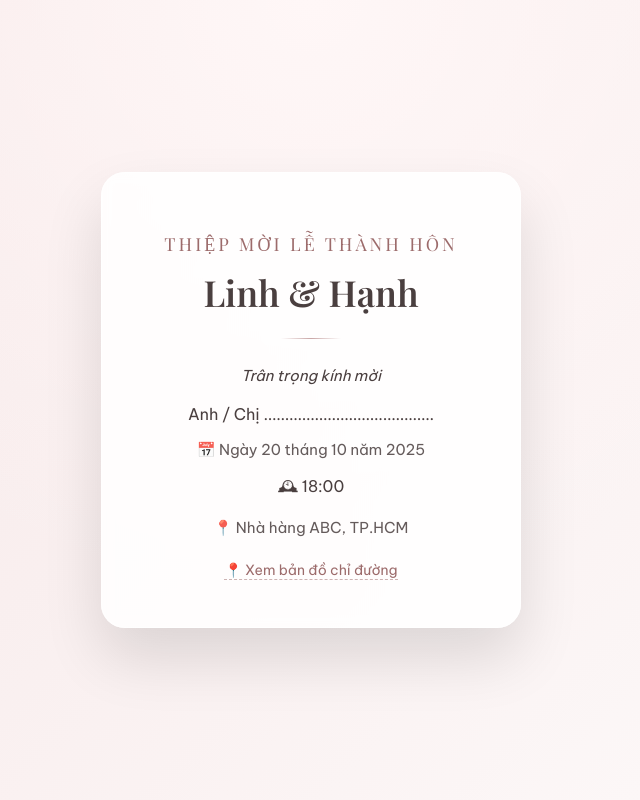
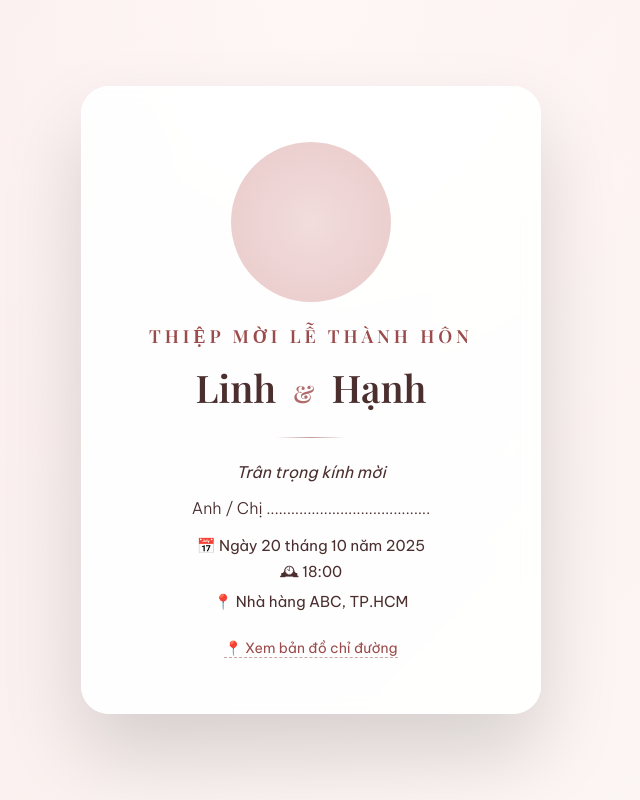
Before and after one commit to MRDC-L/linhhanh, a plain HTML site: page index.html in a window 1280 px wide. Shown: the whole page, without its empty margins (329-969 px from the left). Drawn offline with nearby package versions, Linux system fonts and the light colour scheme.

Commit message:
Update styles.css

```diff
--- a/styles.css
+++ b/styles.css
@@ -8,94 +8,120 @@ body {
   margin: 0;
   min-height: 100vh;
   background:
-    radial-gradient(circle at top, #fff7f7, transparent 60%),
-    linear-gradient(135deg, #f6e6e6, #fdfafa);
+    radial-gradient(circle at top, #fff6f6, transparent 60%),
+    linear-gradient(135deg, #f8eaea, #fdf8f5);
   display: flex;
   justify-content: center;
   align-items: center;
   font-family: 'Be Vietnam Pro', sans-serif;
-  color: #4a3f3f;
+  color: #4b2f2f;
 }
 
-/* Card chính */
+/* Card */
 .card {
-  background: rgba(255, 255, 255, 0.85);
-  backdrop-filter: blur(6px);
-  padding: 48px 40px;
-  border-radius: 24px;
-  max-width: 420px;
+  background: rgba(255, 255, 255, 0.92);
+  backdrop-filter: blur(8px);
+  padding: 56px 42px;
+  border-radius: 28px;
+  max-width: 460px;
   width: calc(100% - 32px);
   text-align: center;
   box-shadow:
-    0 30px 60px rgba(0, 0, 0, 0.12),
-    inset 0 0 0 1px rgba(255,255,255,0.6);
-  animation: fadeUp 1.2s ease forwards;
+    0 40px 80px rgba(0, 0, 0, 0.15),
+    inset 0 0 0 1px rgba(255,255,255,0.7);
+  animation: fadeUp 1.3s ease forwards;
 }
 
-/* Tiêu đề nhỏ */
+/* Ảnh cưới (optional) */
+.photo-wrap {
+  width: 160px;
+  height: 160px;
+  margin: 0 auto 22px;
+  border-radius: 50%;
+  overflow: hidden;
+  background: radial-gradient(circle, #f2dcdc, #e9caca);
+  display: flex;
+  align-items: center;
+  justify-content: center;
+}
+
+.photo-wrap img {
+  width: 100%;
+  height: 100%;
+  object-fit: cover;
+}
+
+/* Tiêu đề */
 .card h1 {
   font-family: 'Playfair Display', serif;
   font-size: 18px;
-  letter-spacing: 3px;
-  font-weight: 400;
+  letter-spacing: 4px;
   text-transform: uppercase;
-  color: #9c6b6b;
-  margin-bottom: 12px;
+  color: #9b4b4b;
+  margin-bottom: 14px;
 }
 
-/* Tên cô dâu chú rể */
+/* Tên */
 .card h2 {
   font-family: 'Playfair Display', serif;
-  font-size: 36px;
+  font-size: 38px;
   font-weight: 600;
-  margin: 0 0 16px;
+  margin: 0 0 18px;
 }
 
-/* Ngày – địa điểm */
+.card h2 span {
+  font-size: 24px;
+  color: #b06a6a;
+  margin: 0 8px;
+}
+
+/* Phân cách */
+.divider {
+  width: 70px;
+  height: 1px;
+  background: linear-gradient(to right, transparent, #c49a9a, transparent);
+  margin: 24px auto;
+}
+
+/* Nội dung */
+.invite {
+  font-style: italic;
+  margin-bottom: 6px;
+}
+
+.guest {
+  font-weight: 300;
+  margin-bottom: 18px;
+}
+
 .date,
+.time,
 .place {
   font-size: 15px;
   margin: 6px 0;
-  opacity: 0.85;
 }
 
-/* Lời mời */
-.invite {
-  margin-top: 24px;
-  font-style: italic;
-  font-size: 15px;
-  line-height: 1.7;
-}
-
-/* Đường phân cách */
-.divider {
-  width: 60px;
-  height: 1px;
-  background: linear-gradient(to right, transparent, #c9a6a6, transparent);
-  margin: 22px auto;
-}
-
-/* Link bản đồ */
+/* Link map */
 .map {
   display: inline-block;
-  margin-top: 18px;
+  margin-top: 22px;
   font-size: 14px;
-  color: #9c6b6b;
+  color: #9b4b4b;
   text-decoration: none;
-  border-bottom: 1px dashed rgba(156,107,107,0.5);
+  border-bottom: 1px dashed rgba(155,75,75,0.5);
   transition: all 0.3s ease;
 }
 
 .map:hover {
-  color: #6b4a4a;
-  border-bottom-color: #6b4a4a;
+  color: #6f3333;
+  border-bottom-color: #6f3333;
 }
 
 /* Animation */
 @keyframes fadeUp {
   from {
     opacity: 0;
-    transform: translateY(30px);
+    transform: translateY(36px);
   }
   to {
     opacity: 1;
@@ -103,13 +129,13 @@ body {
   }
 }
 
-/* Mobile tối ưu */
+/* Mobile */
 @media (max-width: 420px) {
   .card {
-    padding: 36px 26px;
+    padding: 40px 26px;
   }
 
   .card h2 {
-    font-size: 30px;
+    font-size: 32px;
   }
 }
```
